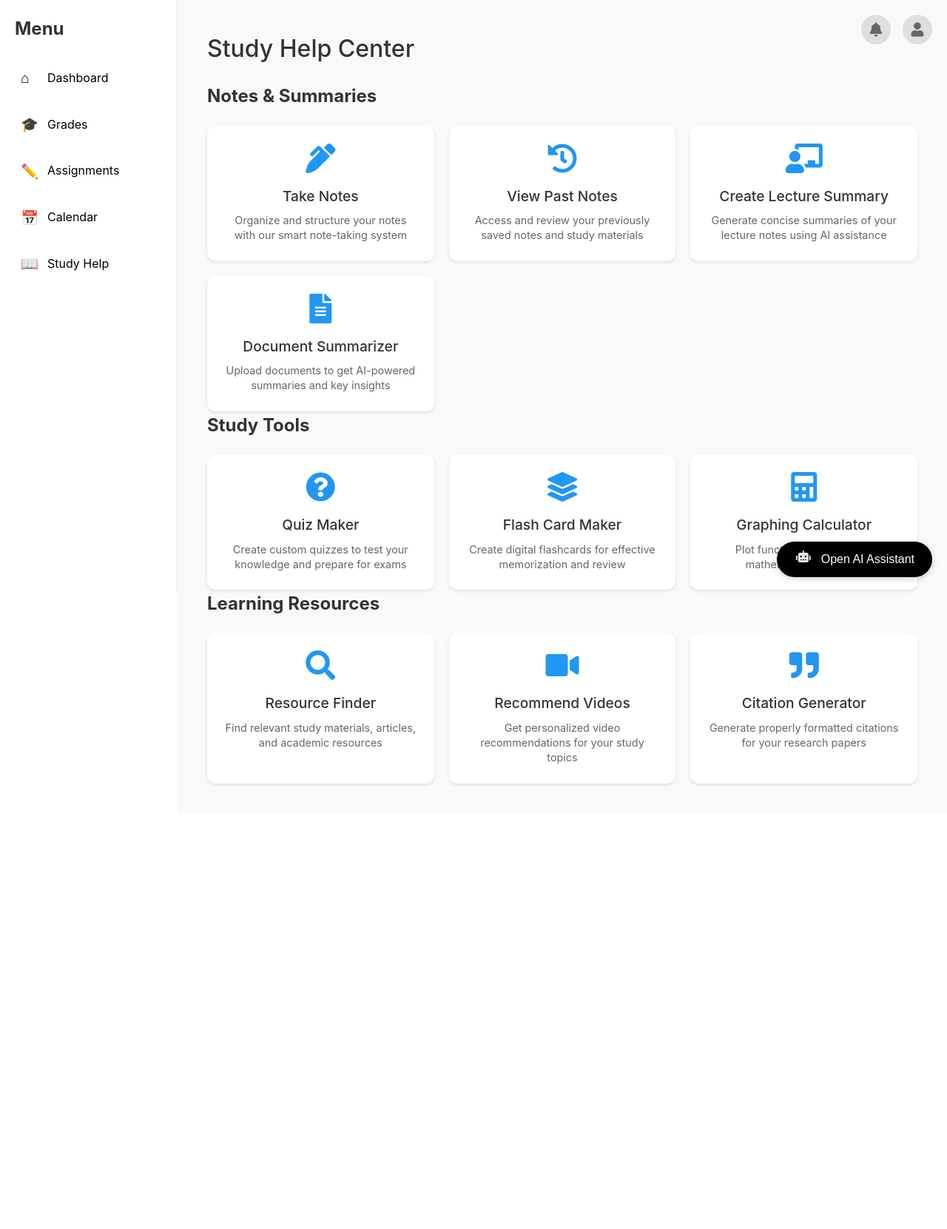
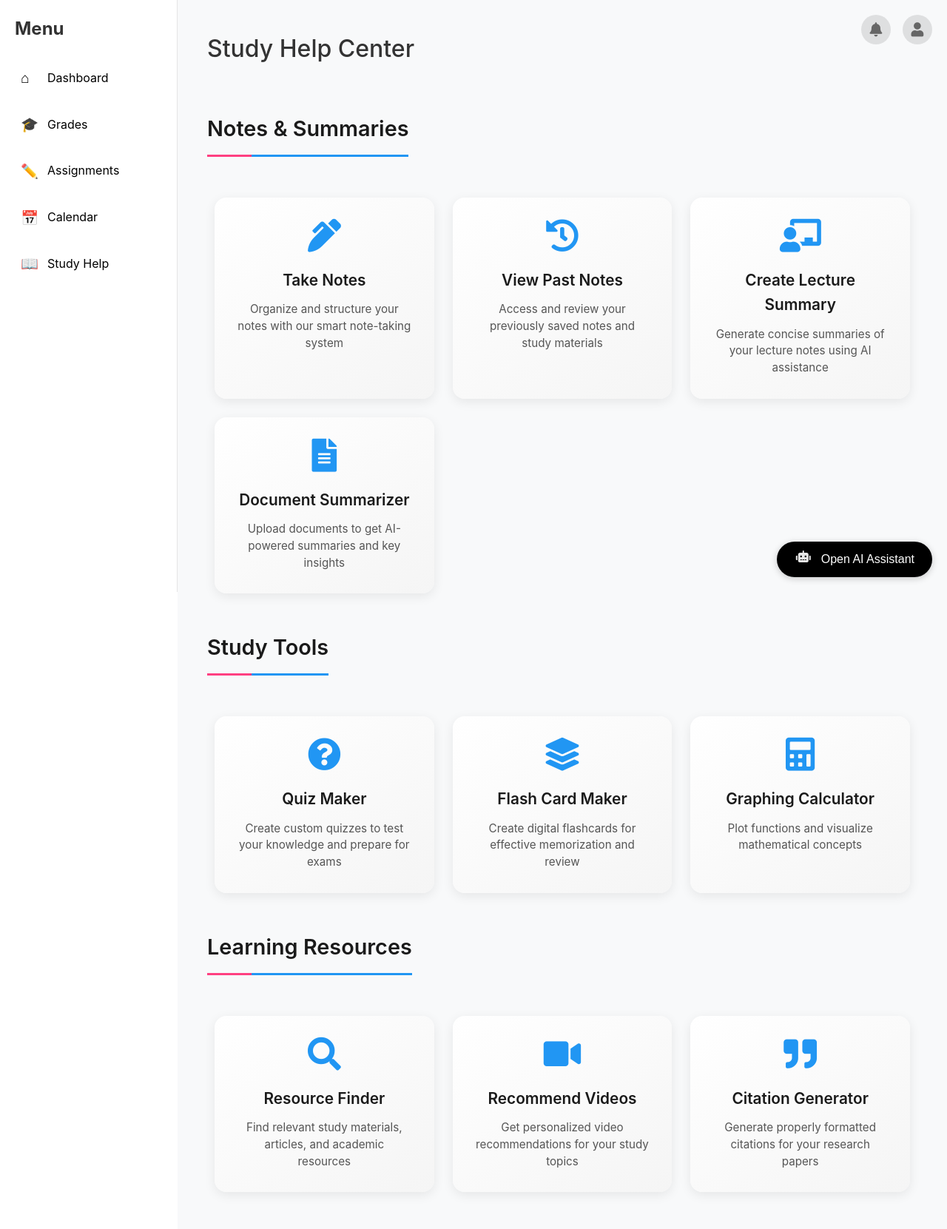
Before and after one commit to Willfwalker/StudyHub, a Flask app: page /study in a window 1280 px wide. Shown: the whole page at 74% size. Before the commit the page ends 1063 px from the top, so only its background shows below. Run offline with Flask 3, Linux system fonts and the light colour scheme; the visitor is signed in with stand-in values (Sample User, id 1); some libraries are stand-ins or nearby versions.

Commit message:
update style for study help page

```diff
--- a/templates/study_help.html
+++ b/templates/study_help.html
@@ -11,16 +11,17 @@
     .widgets-grid {
         display: grid;
         grid-template-columns: repeat(auto-fit, minmax(280px, 1fr));
-        gap: 20px;
-        margin-top: 20px;
+        gap: 25px;
+        margin-top: 25px;
+        padding: 10px;
     }
 
     .widget-card {
-        background: white;
-        border-radius: 12px;
-        padding: 24px;
-        box-shadow: 0 2px 4px rgba(0,0,0,0.1);
-        transition: transform 0.2s, box-shadow 0.2s;
+        background: linear-gradient(145deg, #ffffff, #f5f5f5);
+        border-radius: 16px;
+        padding: 30px;
+        box-shadow: 0 4px 15px rgba(0,0,0,0.08);
+        transition: all 0.3s ease;
         cursor: pointer;
         text-decoration: none;
         color: inherit;
@@ -31,26 +32,29 @@
     }
 
     .widget-card:hover {
-        transform: translateY(-4px);
-        box-shadow: 0 4px 8px rgba(0,0,0,0.2);
+        transform: translateY(-6px);
+        box-shadow: 0 6px 20px rgba(33,150,243,0.15);
+        background: linear-gradient(145deg, #ffffff, #e6f3ff);
     }
 
     .widget-icon {
-        font-size: 2.5em;
-        margin-bottom: 16px;
+        font-size: 2.8em;
+        margin-bottom: 20px;
         color: #2196f3;
+        transition: all 0.3s ease;
     }
 
     .widget-title {
-        font-size: 1.2em;
-        font-weight: 500;
-        margin-bottom: 8px;
+        font-size: 1.3em;
+        font-weight: 600;
+        margin-bottom: 12px;
+        color: #1a1a1a;
     }
 
     .widget-description {
-        font-size: 0.9em;
-        color: #666;
-        line-height: 1.4;
+        font-size: 0.95em;
+        color: #555;
+        line-height: 1.5;
     }
 
     .page-title {
@@ -133,6 +137,27 @@
     @keyframes spin {
         0% { transform: rotate(0deg); }
         100% { transform: rotate(360deg); }
+    }
+
+    .category-title {
+        font-size: 1.8em;
+        font-weight: 600;
+        margin: 40px 0 20px;
+        padding-bottom: 12px;
+        border-bottom: 3px solid #2196f3;
+        color: #1a1a1a;
+        position: relative;
+        display: inline-block;
+    }
+
+    .category-title::after {
+        content: '';
+        position: absolute;
+        bottom: -3px;
+        left: 0;
+        width: 60px;
+        height: 3px;
+        background-color: #ff4081;
     }
 </style>
 
```
Also changed, not shown: 1 other file.
